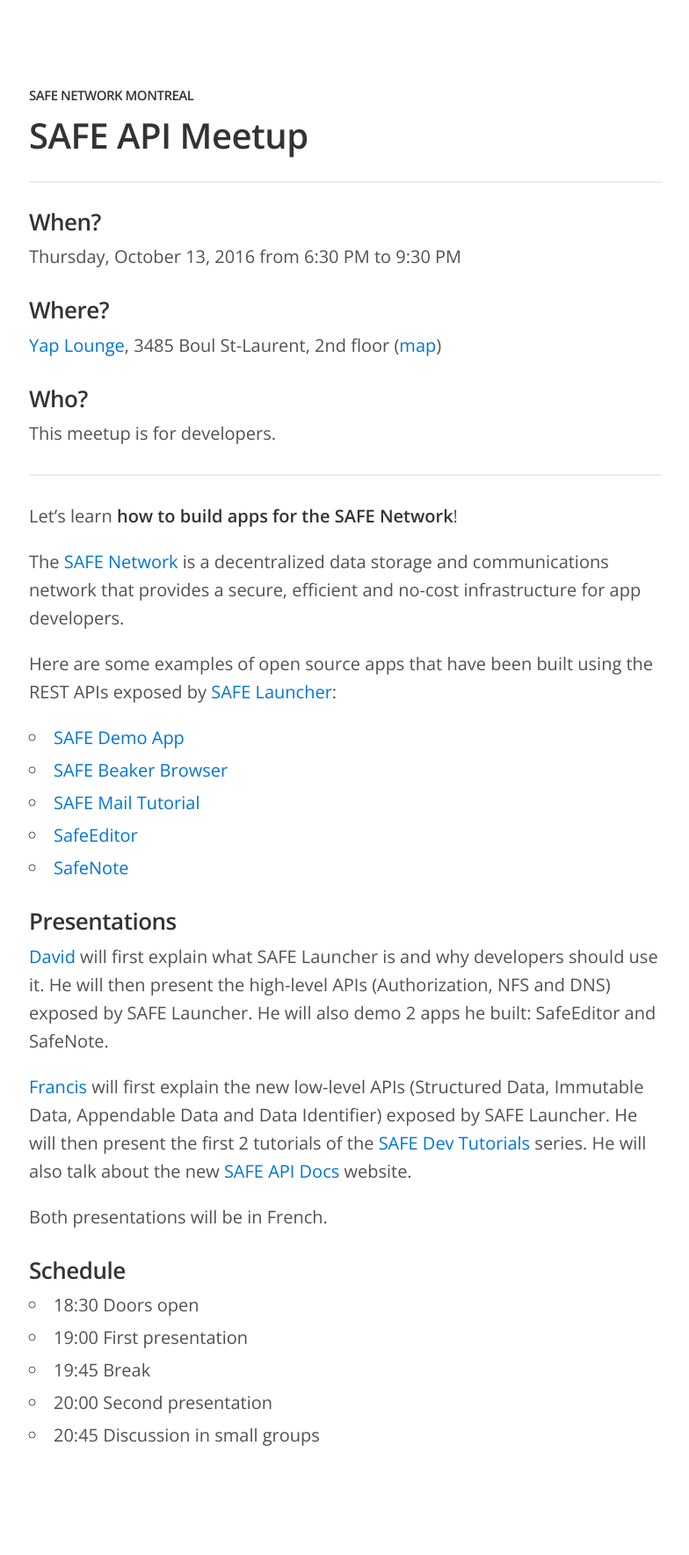
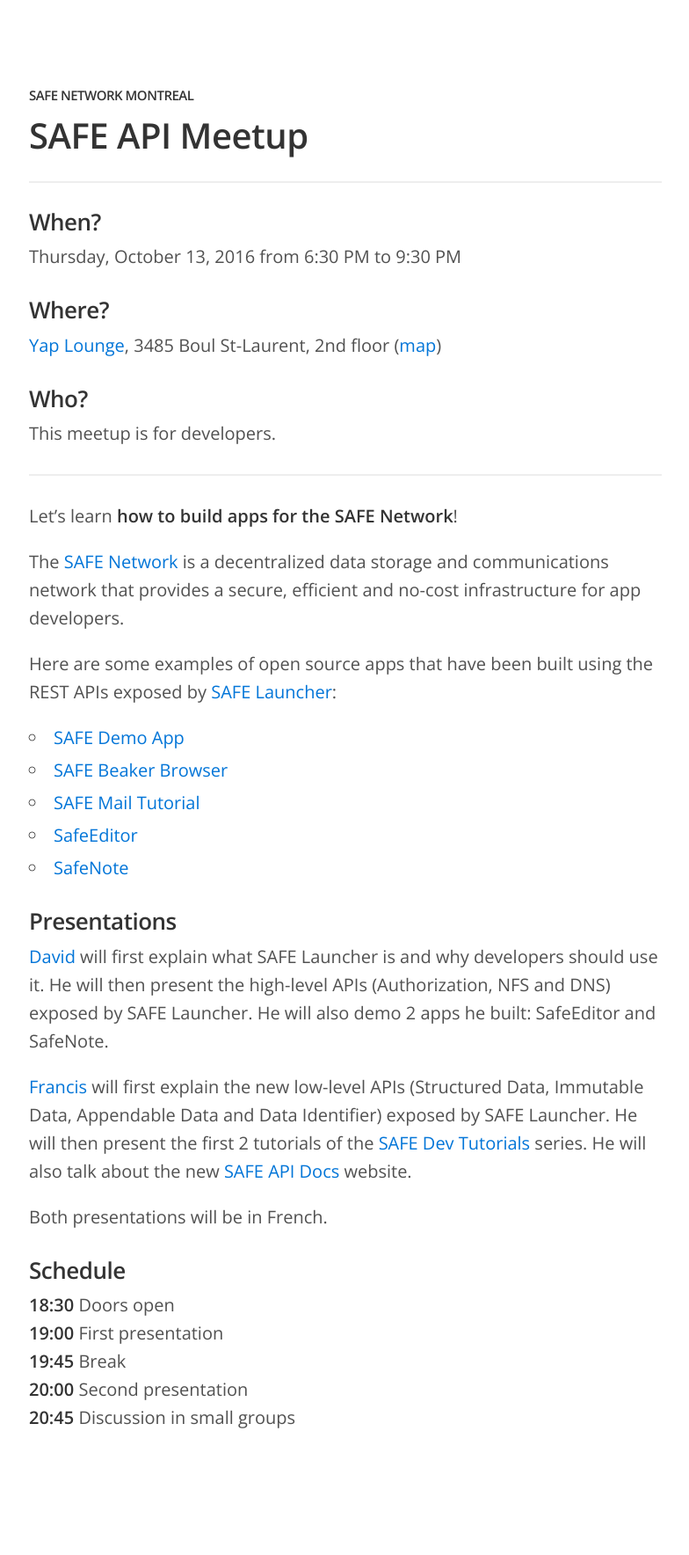
Before and after one commit to safenetwork/montreal.safenetwork.org, a Jekyll site: the page built from _posts/2016-10-13-safe-launcher-api-meetup.md, in a window 1280 px wide. Shown: the whole page at 88% size, without its empty margins (247-1031 px from the left). Built offline with Jekyll 4.4.1, drawn with Linux system fonts in a browser that asks for light colours.

Commit message:
update schedule

```diff
--- a/_posts/2016-10-13-safe-launcher-api-meetup.md
+++ b/_posts/2016-10-13-safe-launcher-api-meetup.md
@@ -36,8 +36,8 @@
 
 ### Schedule
 
-* 18:30 Doors open
-* 19:00 First presentation
-* 19:45 Break
-* 20:00 Second presentation
-* 20:45 Discussion in small groups
+**18:30** Doors open <br>
+**19:00** First presentation <br>
+**19:45** Break <br>
+**20:00** Second presentation <br>
+**20:45** Discussion in small groups
```
